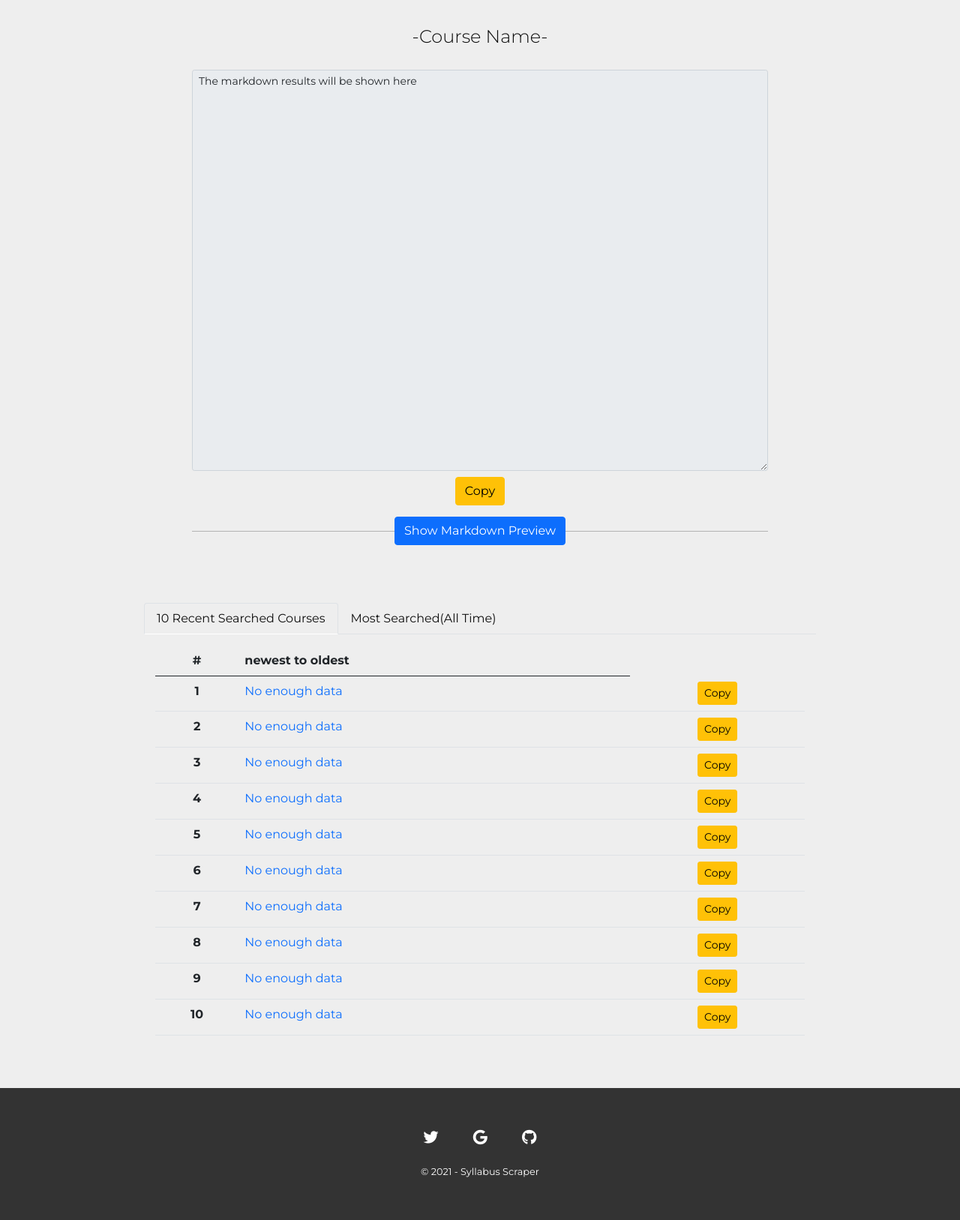
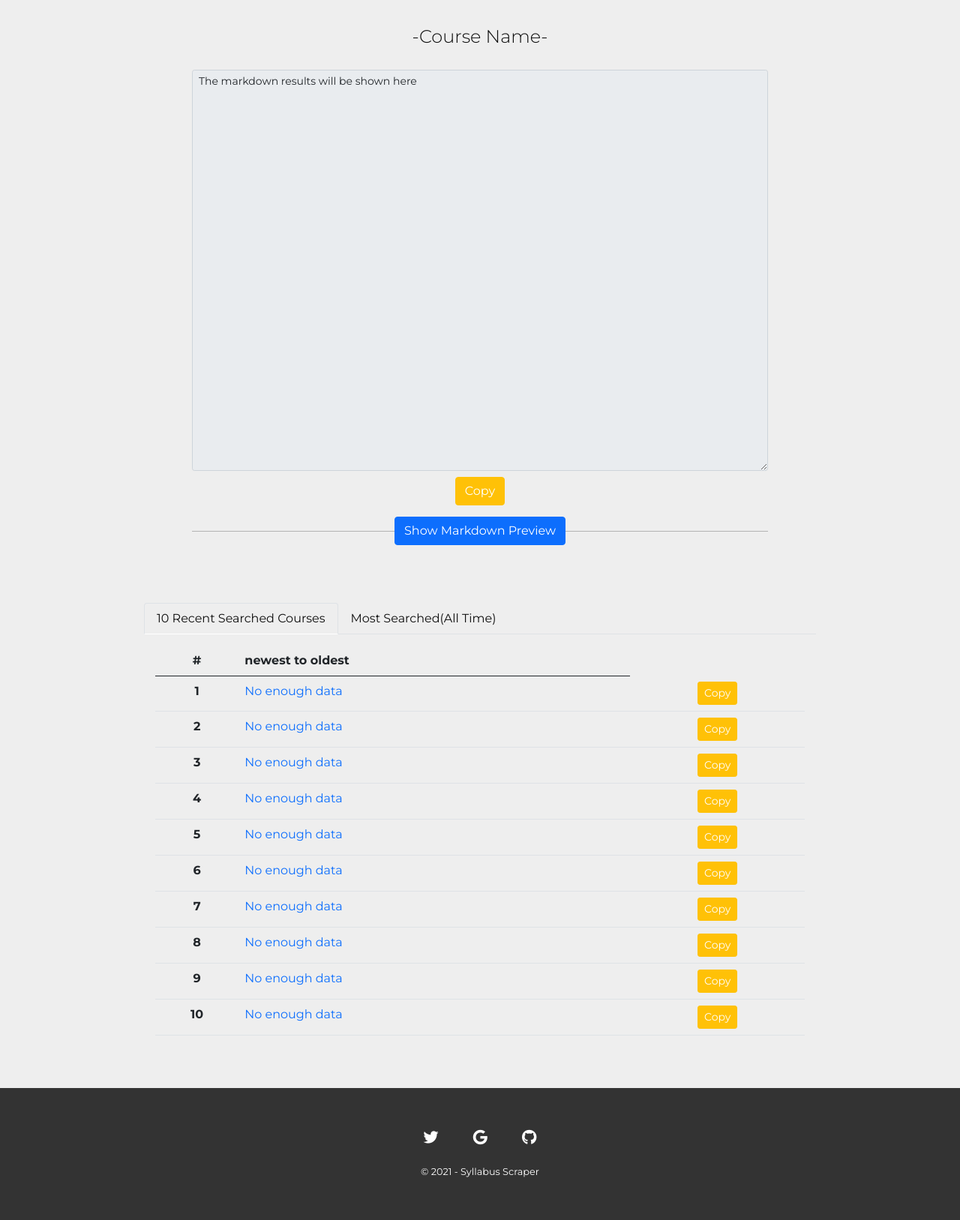
Before and after one commit to monkeyapple/Udemy-Syllabus-Scraper, a Flask app: page / in a window 1280 px wide. Shown: the part 413-2040 px from the top of the page at 75% size. Run offline with Flask 2, Linux system fonts and the light colour scheme; data that the repository does not hold is empty; parts of the project's set-up code (start-up, migrations or seed data) failed here and were passed over; some libraries are stand-ins or nearby versions.

Commit message:
change button text color

```diff
--- a/project/static/app.js
+++ b/project/static/app.js
@@ -73,7 +73,7 @@ $(document).ready(function() {
 		req.done(function(data){
 			copySyllabus(data.syllabus);
 			$(".searchcopyBtn").text("Copy");
-			$("#"+curr_id).text("Copied");
+			$("#"+curr_id).text("Copied!");
 		});
 
 	})
--- a/project/templates/index.html
+++ b/project/templates/index.html
@@ -62,7 +62,7 @@
         <textarea readonly class="form-control form-control-sm" id="markdownArea" rows="25" placeholder="">The markdown results will be shown here</textarea>
       </div>
       <div class="optionButtons">
-        <button type="button" class="btn btn-warning float-left" id="copyBtn" onclick="copyToClipboard('markdownArea')">
+        <button type="button" class="btn btn-warning float-left" id="copyBtn" onclick="copyToClipboard('markdownArea')" style="color:white">
         Copy
         </button>
       </div>
@@ -70,7 +70,7 @@
     <!-- Collapse -->
       <div class="hrcollapse">
         <hr>
-        <button class="btn btn-primary" type="button" data-bs-toggle="collapse" data-bs-target="#collapseExample" aria-expanded="false" aria-controls="collapseExample">
+        <button class="btn btn-primary" type="button" data-bs-toggle="collapse" data-bs-target="#collapseExample" aria-expanded="false" aria-controls="collapseExample" >
           Show Markdown Preview
         </button>
         <hr>
@@ -107,7 +107,7 @@
                 <th scope="row">{{i+1}}</th>
                 <td align="left"><a href="https://www.udemy.com{{recentSearches[i][1]}}">{{recentSearches[i][0]}}</a></td>
                 <td>
-                  <button type="button" id="button_{{i}}" class="btn btn-warning float-left btn-sm searchcopyBtn">Copy</button>
+                  <button type="button" id="button_{{i}}" class="btn btn-warning float-left btn-sm searchcopyBtn" style="color:white">Copy</button>
                 </td>
             </tr>
             {% endfor %}
```
